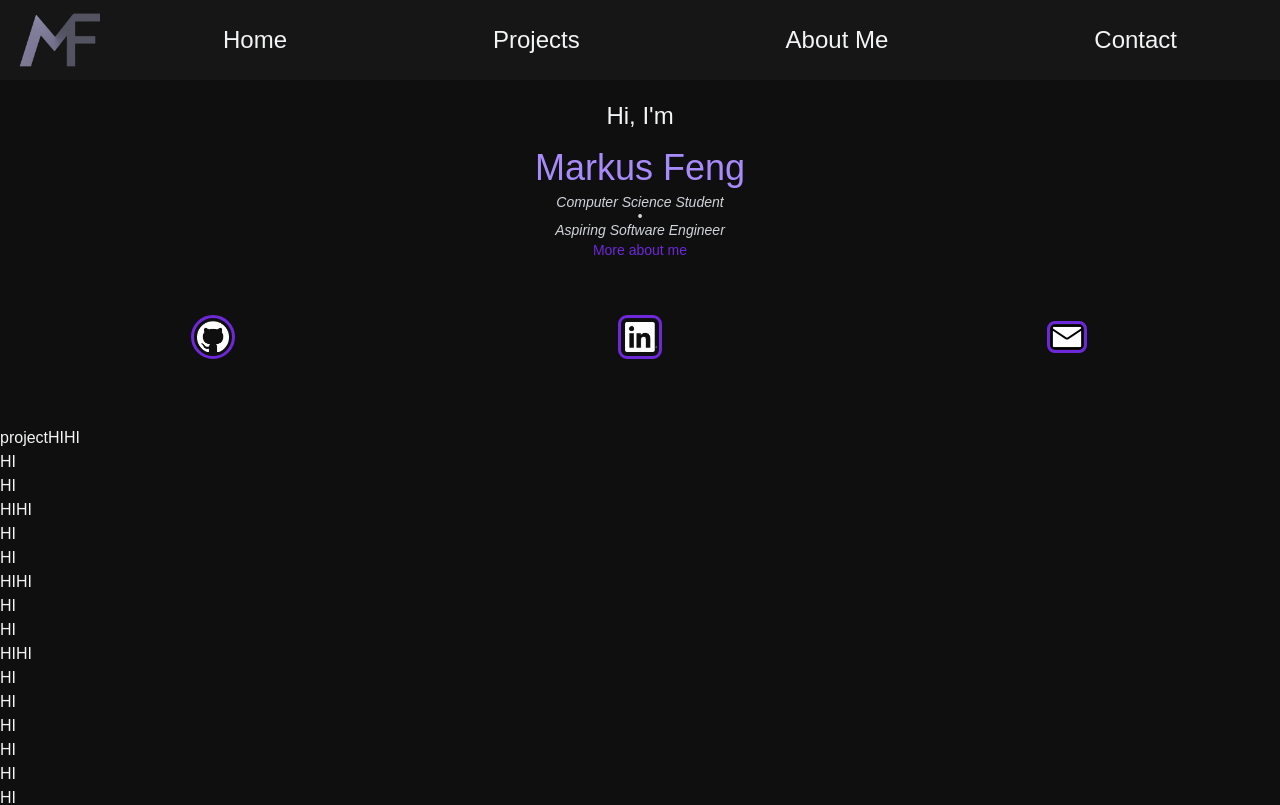
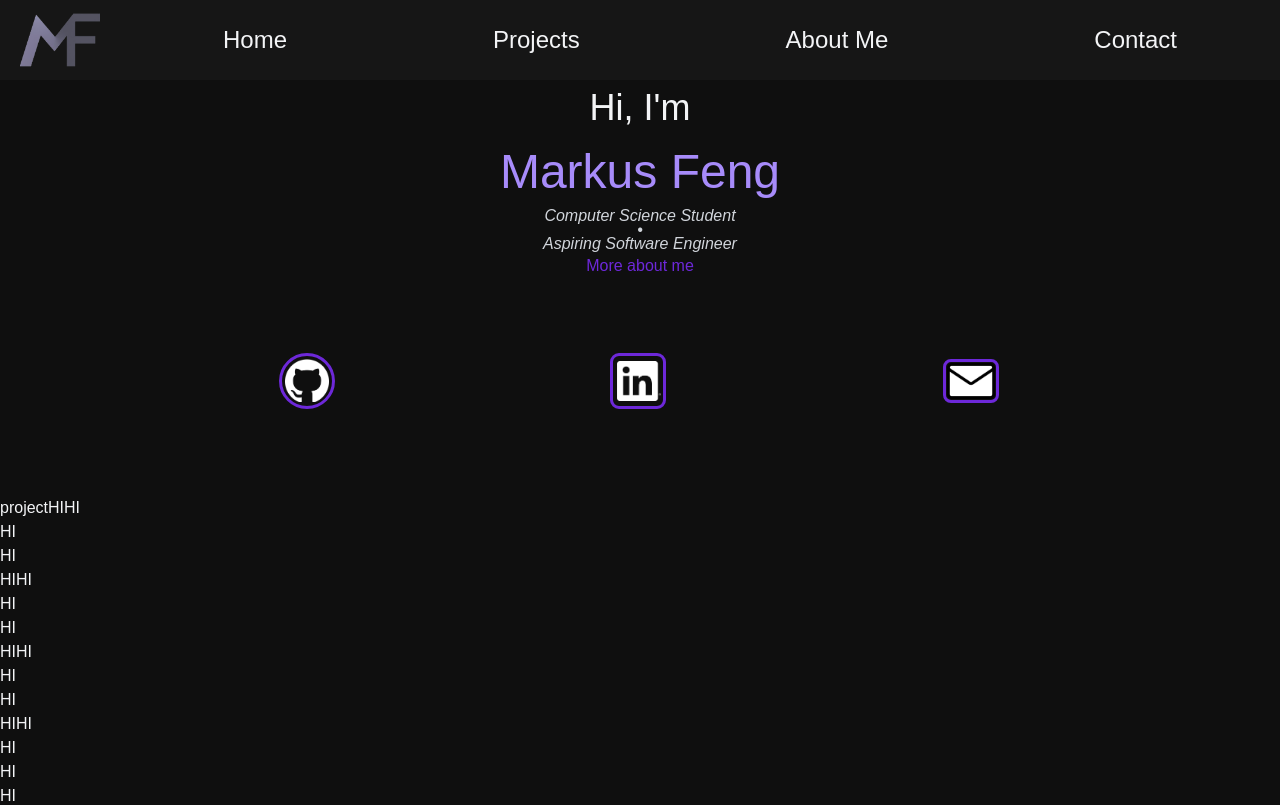
Before and after one commit to mkusf/mkusf.github.io, a React (Vite) app: page / in a window 1280 px wide. Shown: the top 805 px of the page. Built offline with nearby package versions, Linux system fonts and the light colour scheme; a web font is replaced by a local one.

Commit message:
Increase font size for introduction

```diff
--- a/src/pages/Home.jsx
+++ b/src/pages/Home.jsx
@@ -2,40 +2,41 @@ export default function Home({ id }) {
     return(
         <div id={id} className="z-0 pt-30 md:pt-22 flex flex-col">
             {/* Introduction */}
-            <div className="flex flex-col items-center gap-1 pt-3">
-                <div className="text-2xl font-light">
+            <div className="flex flex-col items-center gap-2">
+                <div className="text-4xl font-light">
                     Hi, I'm
                 </div>
-                <div className="mt-3 text-4xl text-[#A78BFA]">
+                <div className="mt-3 text-5xl text-[#A78BFA]">
                     Markus Feng
                 </div>
-                <div className="text-[#D1D5DB] text-sm italic text-center">
-                    Computer Science Student<p className="text-sm/2" >•</p> Aspiring Software Engineer <br/>
-                    <a href="#AboutMe" className="text-[#6D28D9] active:text-[#14B8A6] text-sm not-italic text-center">
+                <div className="text-[#D1D5DB] text-md italic text-center">
+                    Computer Science Student<p className="leading-1" >•</p> Aspiring Software Engineer
+                </div>
+                <a href="#AboutMe" className="-mt-2.5 text-[#6D28D9] active:text-[#14B8A6] text-md not-italic text-center">
                     More about me
-                    </a>
-                </div>
+                </a>
 
             </div>
             {/* Links */}
-            <div className="flex flex-row justify-around items-center my-15 ">
+            <div className="flex flex-row justify-evenly items-center my-20 ">
                 <a className={`
                     pb-[0.5px] outline-3 outline-[#6D28D9] rounded-4xl outline-offset-3
                     active:outline-[#14B8A6]
                 `} href="https://github.com/mkusf">
-                    <img className="object-scale-down w-8 h-8" alt="GitHub Logo" src="assets/github-logo.png"/>
+                    <img className="object-scale-down w-11 h-11" alt="GitHub Logo" src="assets/github-logo.png"/>
                 </a>
                 <a className={`
                     pl-[2.4px] py-[1px] outline-3 outline-[#6D28D9] rounded-sm outline-offset-2
                     active:outline-[#14B8A6]
                 `} href="https://www.linkedin.com/in/markus-feng-302649290">
-                    <img className=" object-scale-down w-8 h-8" alt="LinkedIn Logo" src="assets/linkedin-logo.png"/>
+                    <img className=" object-scale-down w-11 h-11" alt="LinkedIn Logo" src="assets/linkedin-logo.png"/>
                 </a>
                 <a className={`
-                    w-8 h-6 outline-3 outline-[#6D28D9] rounded-sm outline-offset-1
+                    w-12 h-9 outline-3 outline-[#6D28D9] rounded-sm outline-offset-1
+                    content-center
                     active:outline-[#14B8A6]
                 `} href="mailto:markusfeng@yahoo.ca">
-                    <img className=" object-scale-down w-8 h-6" alt="Mail Icon" src="assets/email.png"/>
+                    <img className=" object-scale-down" alt="Mail Icon" src="assets/email.png"/>
                 </a>
             </div>
         </div>
```
